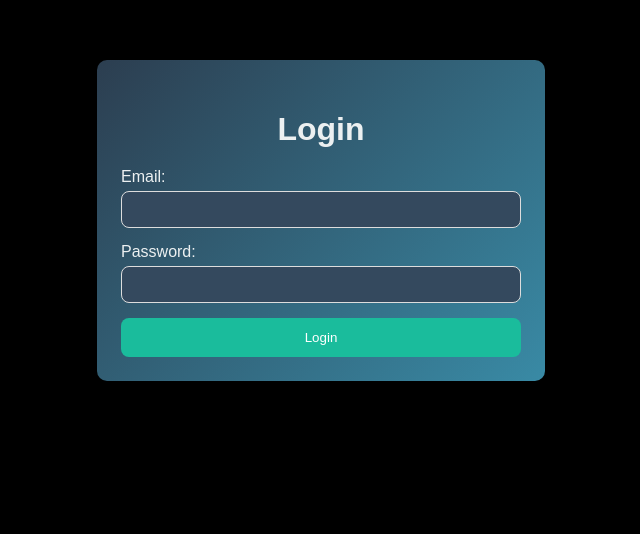
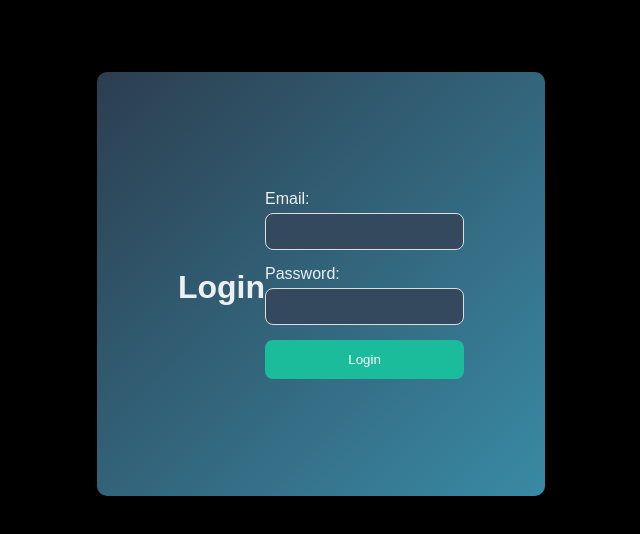
Before and after one commit to AtoBerenguer/gehm, a Vue app: page / in a window 1280 px wide. Shown: the part 120-654 px from the top of the page, without its empty margins (319-959 px from the left). Built offline with nearby package versions, Linux system fonts and the light colour scheme.

Commit message:
Mejorar la estructura del componente App.vue: agregar clases para el encabezado y pie de página, ajustar márgenes y estilos de contenedor.

```diff
--- a/src/App.vue
+++ b/src/App.vue
@@ -1,8 +1,8 @@
 <template>
   <div id="app" class="app-container">
-    <HeaderComponent v-if="!isLoginRoute"></HeaderComponent>
-    <router-view></router-view>
-    <FooterComponent v-if="!isLoginRoute"></FooterComponent>
+    <HeaderComponent class="headerComponent" v-if="!isLoginRoute"></HeaderComponent>
+    <router-view class="mainComponent"></router-view>
+    <FooterComponent class="footerComponent" v-if="!isLoginRoute"></FooterComponent>
   </div>
 </template>
 
@@ -35,31 +35,45 @@ export default {
 <style>
 
 body {
-  margin: 0;
+  margin: 2rem;
   font-family: Arial, Helvetica, sans-serif;
   background-color: #000000;
   color: #333;
 }
 
 #app {
-
   flex-direction: column;
   align-items: center;
   justify-content: center;
-
   text-align: center;
 }
 
 .app-container {
-  padding: 20px;
   background-color: #000000;
   box-shadow: 0 2px 4px rgba(0, 0, 0, 0.1);
   border-radius: 8px;
+  display: flex;
+  height: 93vh;
+  width: 100%;
+}
+
+.headerComponent, .footerComponent {
+  height: 7vh;
+  display: flex;
+  align-items: center;
+
+}
+.mainComponent {
+  flex-grow: 1;
+  display: flex;
+  align-items: center;
+  justify-content: center;
+  width: 100%;
+
 }
 
 
 
 
 
-
 </style>
```
